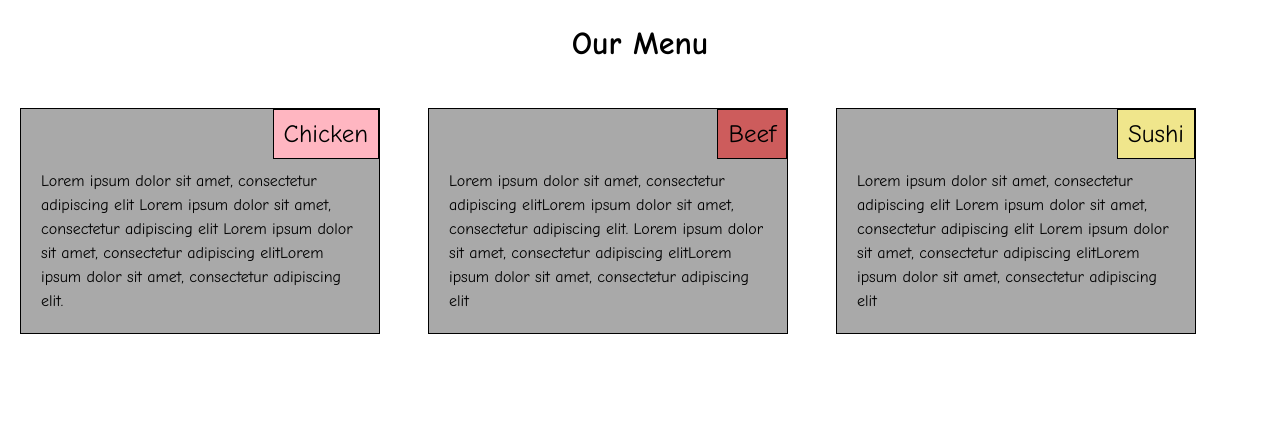
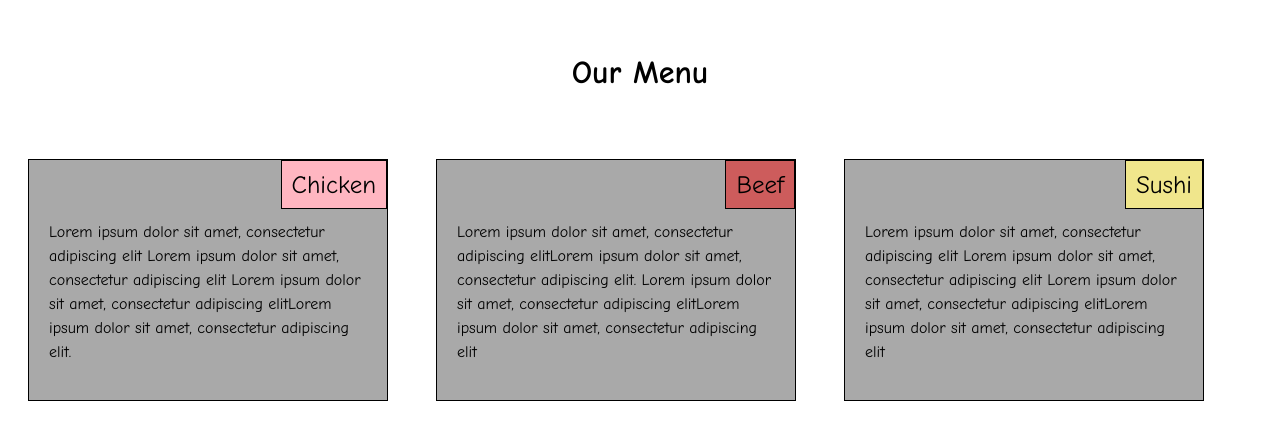
Before and after one commit to pix22/module2-solution, a plain HTML site: page index.html in a window 1280 px wide. Drawn offline with Linux system fonts and the light colour scheme.

Commit message:
styles.css

```diff
--- a/styles.css
+++ b/styles.css
@@ -1,9 +1,3 @@
-body, h1, h2, h3, h4, p, ul, li {
-    margin: 0;
-    padding: 0;
-    list-style: none;
-  }
-
   body {
     font-family: 'Comic Sans MS', cursive;
     font-size: 16px;
```
